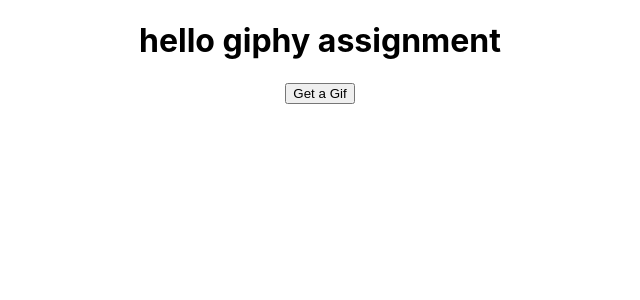
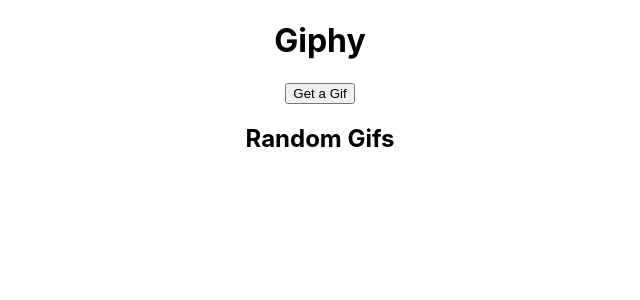
Before and after one commit to JasonKulak/react-hw3-giphy, a React (Create React App) app: page / in a window 1280 px wide. Shown: the top 300 px of the page, without its empty margins (320-960 px from the left). Built offline with nearby package versions, Linux system fonts and the light colour scheme.

Commit message:
troubleshooting with kyle

```diff
--- a/src/App.js
+++ b/src/App.js
@@ -1,23 +1,41 @@
+import "./App.css";
+import Button from "./components/Button";
+import Gifs from "./components/Gifs";
+import Header from "./components/Header";
+import { useState, useEffect } from "react";
 
-import './App.css';
-// import Button from "./components/Button";
-// import Gifs from "./components/Gifs";
-// import Header from "./components/Header";
-import {useState, useEffect} from "react";
+function App() {
+  //state
+  const [url, setGifSrc] = useState();
+
+  //function to get a Gif from the api
+  const getGif = async () => {
+    //apikey
+    const apiKey = "T49vkgIn68gSf1nOa9R8RWmbm3IWruUj";
+    const url = `api.giphy.com/v1/gifs/random?api_key=${apiKey}`;
 
 
-function App() {
+    // console.log(url)
 
-  //apikey
-  const apiKey = "T49vkgIn68gSf1nOa9R8RWmbm3IWruUj"
 
-  //state
+    //fetch the Gif data
+    const res = await fetch(url);
+    console.log(res)
 
+
+    //get the JSON from the response
+    // const data = await res.json();
+    console.log(res)
+    // console.log("url", data.data.image_url);
+    // //update the state with a Gif
+    // setGifSrc(data);
+  };
 
   return (
     <div className="App">
-      <h1>hello giphy assignment</h1>
-      <button>Get a Gif</button>
+      <Header />
+      <Button getGifFromApp={getGif} />
+      <Gifs />
     </div>
   );
 }
--- /dev/null
+++ b/src/components/Button.js
@@ -0,0 +1,13 @@
+function Button(props) {
+  const getGif = () => {
+    props.getGifFromApp();
+  };
+
+  return (
+    <button type="button" onClick={getGif}>
+      Get a Gif
+    </button>
+  );
+}
+
+export default Button;
--- /dev/null
+++ b/src/components/Gifs.js
@@ -0,0 +1,8 @@
+
+
+function Gifs(props) {
+    return <h2>Random Gifs</h2>
+
+  }
+
+  export default Gifs;
--- a/components/Header.js
+++ b/src/components/Header.js
@@ -1,7 +1,7 @@
 
 
 function Header(props) {
-    return <h1>Header</h1>;
+    return <h1>Giphy</h1>;
   }
 
   export default Header;
```
Also changed, not shown: components/Button.js (deleted, +0 -11 lines), components/Gifs.js (deleted, +0 -17 lines), public/index.html (line endings or trailing spaces).
